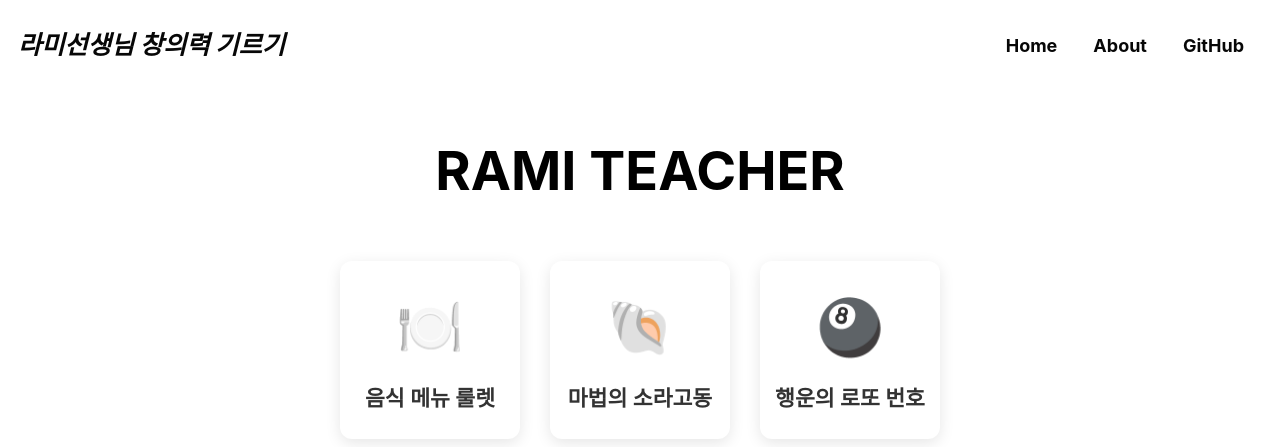
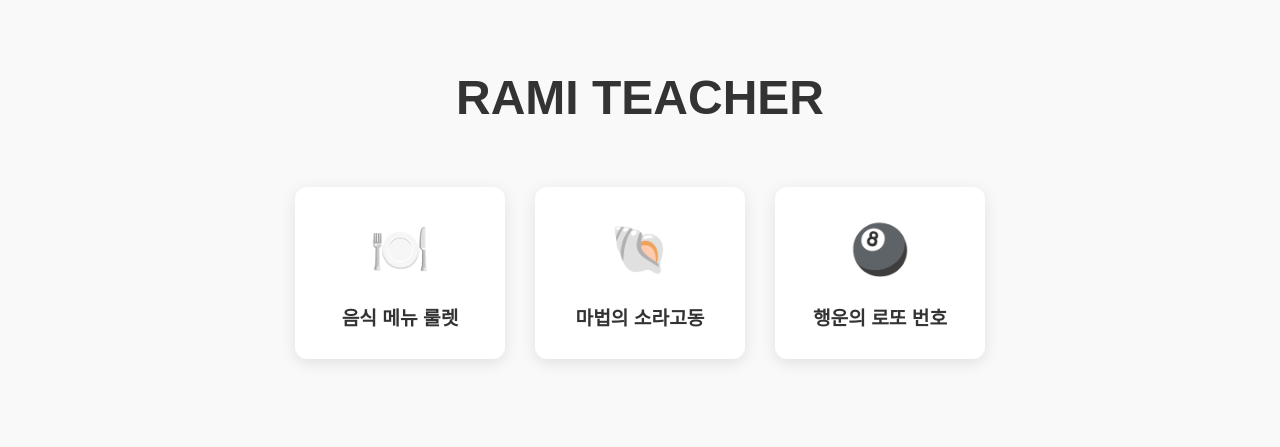
Before and after one commit to ramiteacher/ramiteacher.github.io, a Jekyll site: the page built from index.html, in a window 1280 px wide and 900 px high. Shown: the top 447 px of the window. Built offline with Jekyll 4.4.1, drawn with Linux system fonts in a browser that asks for light colours; cached includes are drawn as plain includes; some web fonts are replaced; the list of posts is cut into pages by our own code; some of the changed text lies outside the part shown.

Commit message:
메인 페이지 디자인 완성

```diff
--- a/_config.yml
+++ b/_config.yml
@@ -19,12 +19,12 @@ minimal_mistakes_skin: "plum" # "default" "air", "aqua", ...
 
 # Site Settings
 locale: "ko-KR" #"en-US"
-title: "라미선생님 창의력 기르기" # 상단 헤더에 보이는 블로그 명
+title: "라미선생님" # 상단 헤더에 보이는 블로그 명
 title_separator: "&#124;"
 subtitle: # site tagline that appears below site title in masthead
-name: "라미선생님 창의력 기르기" # 블로그 닉네임 설정
+name: "라미선생님" # 블로그 닉네임 설정
 description: "천재는 즐기는자를 이길 수 없대" # 블로그 설명
-url: "https://ramiteacher.github.io/head/" # 블로그 URL
+url: "https://ramiteacher.github.io" # 블로그 URL
 baseurl: # the subpath of your site, e.g. "/blog"
 repository: "head/ramiteacher.github.io" # GitHub Repo 이름
 teaser: #
--- a/index.html
+++ b/index.html
@@ -1,34 +1,41 @@
 ---
-layout: default
-author_profile: false
-sidebar: false
 ---
-
+<!DOCTYPE html>
+<html lang="ko">
+<head>
+  <meta charset="UTF-8">
+  <meta name="viewport" content="width=device-width, initial-scale=1.0">
+  <title>RAMI TEACHER</title>
   <style>
     body {
+      font-family: 'Arial', sans-serif;
+      line-height: 1.6;
+      color: #333;
+      background-color: #f9f9f9;
+      margin: 0;
+      padding: 0;
       text-align: center;
     }
 
-  .page__content {
+    .container {
+      max-width: 900px;
       margin: 0 auto;
-    max-width: 900px;
+      padding: 20px;
     }
 
     .main-title {
       font-size: 3em;
       margin: 40px 0;
-    text-align: center;
       font-weight: bold;
+      color: #333;
     }
 
-  /* 버튼 스타일 */
     .navigation-buttons {
       display: flex;
       justify-content: center;
       gap: 30px;
       margin: 50px auto;
       flex-wrap: wrap;
-    max-width: 800px;
     }
 
     .nav-button {
@@ -38,7 +45,7 @@ sidebar: false
       width: 180px;
       padding: 25px 15px;
       background-color: #ffffff;
-    color: #333 !important;
+      color: #333;
       text-decoration: none;
       border-radius: 12px;
       box-shadow: 0 4px 15px rgba(0,0,0,0.1);
@@ -59,13 +66,10 @@ sidebar: false
       font-weight: 600;
       font-size: 1.2rem;
     }
-
-  /* 불필요한 요소 숨기기 */
-  .archive, .sidebar, .page__meta, .page__share {
-    display: none !important;
-  }
   </style>
-
+</head>
+<body>
+  <div class="container">
     <h1 class="main-title">RAMI TEACHER</h1>
 
     <div class="navigation-buttons">
@@ -82,3 +86,6 @@ sidebar: false
         <div class="button-text">행운의 로또 번호</div>
       </a>
     </div>
+  </div>
+</body>
+</html>
```
Lines whose indentation alone changed are shown as unchanged.
